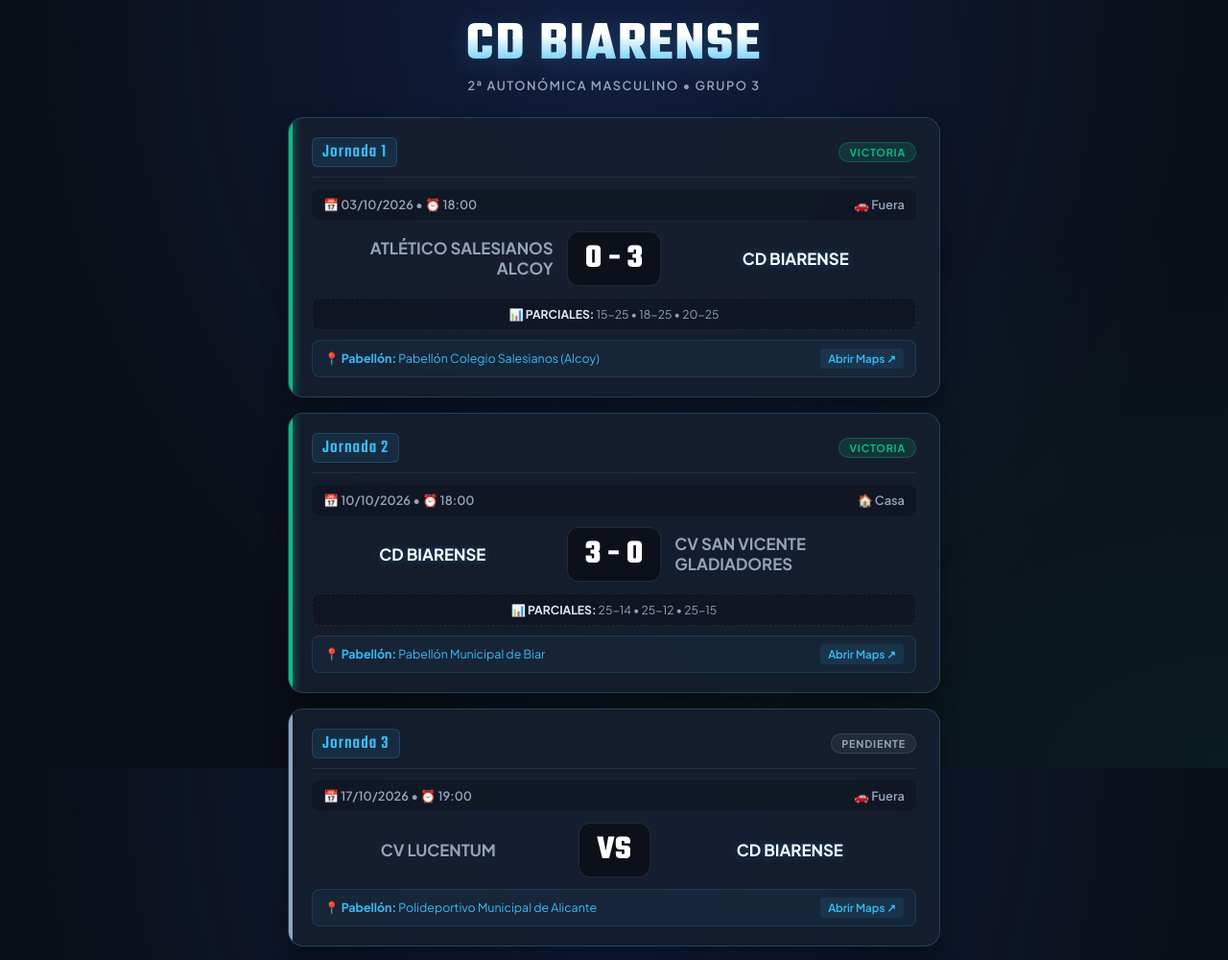
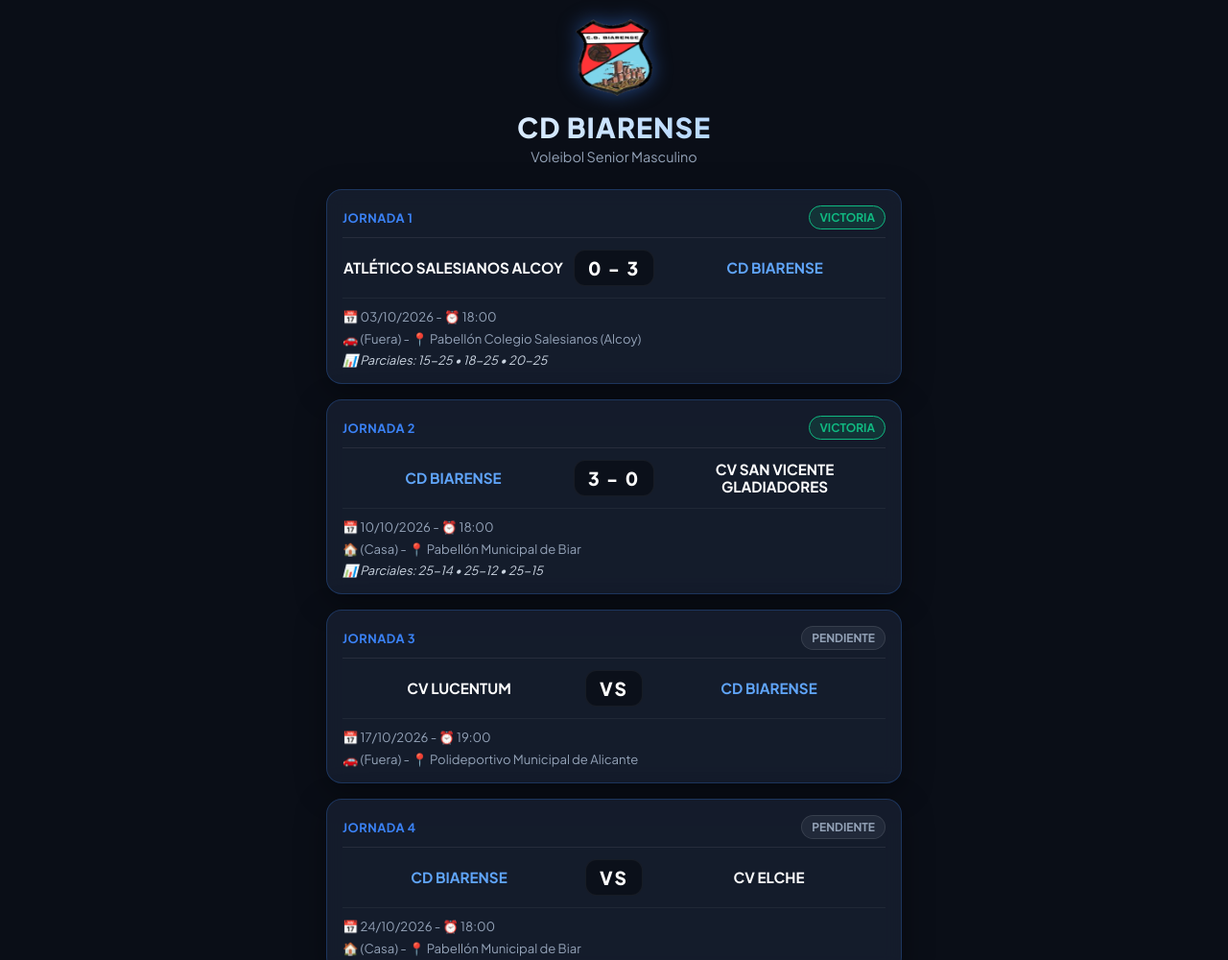
Before and after one commit to RafaLeorioo/voleybot, a plain HTML site: page index.html in a window 1280 px wide. Shown: the top 1000 px of the page at 96% size. Drawn offline with Linux system fonts and the light colour scheme.

Commit message:
Update index.html

```diff
--- a/index.html
+++ b/index.html
@@ -5,14 +5,14 @@
     <meta name="viewport" content="width=device-width, initial-scale=1.0">
     <title>CD BIARENSE - Voleibol</title>
 
-    <!-- FAVICONS Y MANIFIESTO CON RUTA ABSOLUTA -->
-    <link rel="apple-touch-icon" sizes="180x180" href="https://rafaleorioo.github.io/voleybot/apple-touch-icon.png">
-    <link rel="icon" type="image/png" sizes="32x32" href="https://rafaleorioo.github.io/voleybot/favicon-32x32.png">
-    <link rel="icon" type="image/png" sizes="16x16" href="https://rafaleorioo.github.io/voleybot/favicon-16x16.png">
-    <link rel="manifest" href="https://rafaleorioo.github.io/voleybot/site.webmanifest">
-    <link rel="shortcut icon" href="https://rafaleorioo.github.io/voleybot/favicon.ico">
+    <!-- FAVICONS Y MANIFIESTO CON RUTA ABSOLUTA Y ANTI-CACHÉ -->
+    <link rel="apple-touch-icon" sizes="180x180" href="https://rafaleorioo.github.io/voleybot/apple-touch-icon.png?v=2">
+    <link rel="icon" type="image/png" sizes="32x32" href="https://rafaleorioo.github.io/voleybot/favicon-32x32.png?v=2">
+    <link rel="icon" type="image/png" sizes="16x16" href="https://rafaleorioo.github.io/voleybot/favicon-16x16.png?v=2">
+    <link rel="manifest" href="https://rafaleorioo.github.io/voleybot/site.webmanifest?v=2">
+    <link rel="shortcut icon" href="https://rafaleorioo.github.io/voleybot/favicon.ico?v=2">
 
-    <!-- Configuración Web App -->
+    <!-- Configuración Web App Mobile -->
     <meta name="mobile-web-app-capable" content="yes">
     <meta name="apple-mobile-web-app-capable" content="yes">
     <meta name="apple-mobile-web-app-status-bar-style" content="black-translucent">
@@ -23,15 +23,15 @@
     <!-- Fuentes deportivas -->
     <link rel="preconnect" href="https://fonts.googleapis.com">
     <link rel="preconnect" href="https://fonts.gstatic.com" crossorigin>
-    <link href="https://fonts.googleapis.com/css2?family=Teko:wght@500;700&family=Plus+Jakarta+Sans:wght@400;600;700&display=swap" rel="stylesheet">
+    <link href="https://fonts.googleapis.com/css2?family=Plus+Jakarta+Sans:wght@400;600;700;800&display=swap" rel="stylesheet">
 
     <style>
         :root {
             --bg-dark: #0a0e17;
             --card-bg: rgba(23, 31, 48, 0.85);
-            --border-glow: rgba(56, 189, 248, 0.25);
-            --accent-blue: #38bdf8;
-            --text-main: #f8fafc;
+            --border-glow: rgba(59, 130, 246, 0.25);
+            --accent-blue: #3b82f6;
+            --text-main: #ffffff;
             --text-muted: #94a3b8;
 
             --win-glow: #10b981;
@@ -42,374 +42,249 @@
 
         * {
             box-sizing: border-box;
+            margin: 0;
+            padding: 0;
         }
 
         body {
             font-family: 'Plus Jakarta Sans', sans-serif;
             background-color: var(--bg-dark);
-            background-image:
-                radial-gradient(at 50% 0%, rgba(30, 58, 138, 0.35) 0px, transparent 70%),
-                radial-gradient(at 100% 100%, rgba(16, 185, 129, 0.08) 0px, transparent 50%);
-            background-attachment: fixed;
             color: var(--text-main);
-            margin: 0;
-            padding: 20px 12px;
             min-height: 100vh;
+            padding: 20px 15px 40px;
+            display: flex;
+            flex-direction: column;
+            align-items: center;
+        }
+
+        .header {
+            text-align: center;
+            margin-bottom: 25px;
+            width: 100%;
+            max-width: 600px;
+        }
+
+        .header img {
+            width: 80px;
+            height: 80px;
+            object-fit: contain;
+            margin-bottom: 10px;
+            filter: drop-shadow(0 0 10px rgba(59, 130, 246, 0.5));
+        }
+
+        .header h1 {
+            font-size: 1.8rem;
+            font-weight: 800;
+            letter-spacing: 1px;
+            text-transform: uppercase;
+            background: linear-gradient(135deg, #fff 0%, #93c5fd 100%);
+            -webkit-background-clip: text;
+            -webkit-text-fill-color: transparent;
+        }
+
+        .header p {
+            color: var(--text-muted);
+            font-size: 0.9rem;
+            margin-top: 4px;
         }
 
         .container {
-            max-width: 680px;
-            margin: 0 auto;
+            width: 100%;
+            max-width: 600px;
+            display: flex;
+            flex-direction: column;
+            gap: 16px;
         }
 
-        header {
-            text-align: center;
-            margin-bottom: 25px;
-            padding: 0 10px;
+        .card {
+            background: var(--card-bg);
+            border: 1px solid var(--border-glow);
+            border-radius: 16px;
+            padding: 16px;
+            backdrop-filter: blur(10px);
+            box-shadow: 0 8px 32px 0 rgba(0, 0, 0, 0.37);
+            transition: transform 0.2s ease, border-color 0.2s ease;
         }
 
-        header h1 {
-            font-family: 'Teko', sans-serif;
-            font-size: 3rem;
-            letter-spacing: 2px;
-            text-transform: uppercase;
-            margin: 0;
-            background: linear-gradient(180deg, #ffffff 30%, var(--accent-blue) 100%);
-            -webkit-background-clip: text;
-            -webkit-text-fill-color: transparent;
-            line-height: 0.95;
-            filter: drop-shadow(0 4px 12px rgba(56, 189, 248, 0.2));
-        }
-
-        header p {
-            color: var(--text-muted);
-            font-size: 0.8rem;
-            text-transform: uppercase;
-            letter-spacing: 1.5px;
-            margin-top: 6px;
-            font-weight: 600;
-        }
-
-        /* TARJETA MEJORADA */
-        .match-card {
-            background: var(--card-bg);
-            backdrop-filter: blur(12px);
-            -webkit-backdrop-filter: blur(12px);
-            border-radius: 16px;
-            padding: 16px;
-            margin-bottom: 16px;
-            border: 1px solid var(--border-glow);
-            box-shadow: 0 8px 24px rgba(0, 0, 0, 0.4);
-            position: relative;
-            overflow: hidden;
-        }
-
-        .match-card::before {
-            content: '';
-            position: absolute;
-            left: 0;
-            top: 0;
-            bottom: 0;
-            width: 4px;
-        }
-
-        .match-card.Victoria::before { background: var(--win-glow); box-shadow: 0 0 10px var(--win-glow); }
-        .match-card.Derrota::before { background: var(--loss-glow); }
-        .match-card.Pendiente::before { background: var(--text-muted); }
-
-        /* CABECERA REDISEÑADA PARA EVITAR AMONTONAMIENTOS */
-        .match-header {
+        .card-header {
             display: flex;
             justify-content: space-between;
             align-items: center;
+            margin-bottom: 12px;
+            padding-bottom: 8px;
             border-bottom: 1px solid rgba(255, 255, 255, 0.08);
-            padding-bottom: 10px;
-            margin-bottom: 12px;
         }
 
         .jornada-badge {
-            font-family: 'Teko', sans-serif;
-            font-size: 1.2rem;
-            letter-spacing: 1px;
+            font-size: 0.8rem;
+            font-weight: 700;
             color: var(--accent-blue);
-            background: rgba(56, 189, 248, 0.1);
-            padding: 1px 10px;
-            border-radius: 6px;
-            border: 1px solid rgba(56, 189, 248, 0.2);
+            text-transform: uppercase;
+            letter-spacing: 0.5px;
         }
 
         .status-badge {
-            padding: 3px 10px;
+            font-size: 0.75rem;
+            font-weight: 700;
+            padding: 4px 10px;
             border-radius: 20px;
-            font-size: 0.68rem;
-            font-weight: 700;
             text-transform: uppercase;
-            letter-spacing: 0.8px;
         }
 
-        .status-badge.Victoria {
+        .status-victoria {
             background: var(--win-bg);
             color: var(--win-glow);
-            border: 1px solid rgba(16, 185, 129, 0.3);
+            border: 1px solid var(--win-glow);
         }
 
-        .status-badge.Pendiente {
+        .status-derrota {
+            background: rgba(239, 68, 68, 0.15);
+            color: var(--loss-glow);
+            border: 1px solid var(--loss-glow);
+        }
+
+        .status-pendiente {
             background: var(--pending-bg);
             color: var(--text-muted);
-            border: 1px solid rgba(148, 163, 184, 0.2);
+            border: 1px solid rgba(255, 255, 255, 0.1);
         }
 
-        /* DETALLES DE FECHA, HORA Y CONDICIÓN (Coche / Casa) */
-        .match-meta-grid {
+        .match-info {
             display: grid;
-            grid-template-columns: 1fr auto;
-            gap: 8px;
-            font-size: 0.8rem;
-            color: var(--text-muted);
-            margin-bottom: 12px;
-            background: rgba(10, 14, 23, 0.4);
-            padding: 8px 12px;
-            border-radius: 8px;
-            font-weight: 600;
+            grid-template-columns: 1fr auto 1fr;
+            align-items: center;
+            gap: 10px;
+            text-align: center;
+            margin: 10px 0;
         }
 
-        .match-meta-grid div {
+        .team {
+            font-size: 0.95rem;
+            font-weight: 700;
+            line-height: 1.2;
+        }
+
+        .team.highlight {
+            color: #60a5fa;
+        }
+
+        .score-board {
+            background: rgba(0, 0, 0, 0.4);
+            padding: 6px 14px;
+            border-radius: 12px;
+            font-size: 1.2rem;
+            font-weight: 800;
+            letter-spacing: 2px;
+            color: #fff;
+            border: 1px solid rgba(255, 255, 255, 0.05);
+        }
+
+        .details {
+            display: flex;
+            flex-direction: column;
+            gap: 6px;
+            font-size: 0.82rem;
+            color: var(--text-muted);
+            margin-top: 12px;
+            padding-top: 10px;
+            border-top: 1px solid rgba(255, 255, 255, 0.05);
+        }
+
+        .detail-item {
             display: flex;
             align-items: center;
             gap: 6px;
         }
 
-        /* SCOREBOARD */
-        .scoreboard {
-            display: flex;
-            flex-direction: column;
-            gap: 8px;
-            margin-bottom: 12px;
-            background: rgba(10, 14, 23, 0.6);
-            padding: 12px;
-            border-radius: 12px;
-            border: 1px solid rgba(255, 255, 255, 0.05);
+        .parciales {
+            font-style: italic;
+            color: #cbd5e1;
+            font-size: 0.8rem;
         }
 
-        .team-row {
-            display: flex;
-            justify-content: space-between;
-            align-items: center;
-            gap: 10px;
+        .btn-update {
+            margin-top: 20px;
+            background: rgba(59, 130, 246, 0.2);
+            color: #93c5fd;
+            border: 1px solid var(--accent-blue);
+            padding: 10px 18px;
+            border-radius: 12px;
+            font-size: 0.85rem;
+            font-weight: 700;
+            cursor: pointer;
+            transition: all 0.2s ease;
         }
 
-        .team-name {
-            font-size: 0.92rem;
-            font-weight: 700;
-            color: #94a3b8;
-            word-break: break-word;
-            flex: 1;
-        }
-
-        .team-row.target .team-name {
-            color: #ffffff;
-            text-shadow: 0 0 10px rgba(56, 189, 248, 0.3);
-        }
-
-        .team-score {
-            font-family: 'Teko', sans-serif;
-            font-size: 1.7rem;
-            font-weight: 700;
-            color: #ffffff;
-            background: rgba(10, 14, 23, 0.9);
-            border: 1px solid rgba(255, 255, 255, 0.1);
-            border-radius: 8px;
-            min-width: 36px;
-            text-align: center;
-            line-height: 1;
-            padding: 3px 6px;
-        }
-
-        /* PARCIALES */
-        .parciales-box {
-            margin-bottom: 10px;
-            background: rgba(10, 14, 23, 0.4);
-            border-radius: 8px;
-            padding: 8px 10px;
-            font-size: 0.76rem;
-            color: var(--text-muted);
-            text-align: center;
-            border: 1px dashed rgba(255, 255, 255, 0.08);
-            word-break: break-all;
-        }
-
-        .parciales-box strong {
-            color: #e2e8f0;
-        }
-
-        /* UBICACIÓN / MAPS */
-        .location-box {
-            font-size: 0.78rem;
-            color: var(--accent-blue);
-            background: rgba(56, 189, 248, 0.05);
-            padding: 8px 12px;
-            border-radius: 8px;
-            border: 1px solid rgba(56, 189, 248, 0.15);
-            text-decoration: none;
-            display: flex;
-            justify-content: space-between;
-            align-items: center;
-            gap: 10px;
-            transition: all 0.2s ease-in-out;
-        }
-
-        .location-box span.pabellon-texto {
-            word-break: break-word;
-            flex: 1;
-        }
-
-        .location-box span.maps-btn {
-            font-size: 0.72rem;
-            font-weight: 600;
-            white-space: nowrap;
-            background: rgba(56, 189, 248, 0.1);
-            padding: 3px 8px;
-            border-radius: 4px;
-        }
-
-        .location-box:hover {
-            background: rgba(56, 189, 248, 0.12);
-        }
-
-        /* VISTA PC */
-        @media (min-width: 550px) {
-            header h1 { font-size: 3.6rem; }
-            .match-card { padding: 20px 24px; }
-
-            .scoreboard {
-                display: grid;
-                grid-template-columns: 1fr auto 1fr;
-                align-items: center;
-                gap: 14px;
-                background: transparent;
-                padding: 0;
-                border: none;
-            }
-
-            .team-row {
-                flex-direction: column;
-                justify-content: center;
-            }
-
-            .team-row.local { text-align: right; }
-            .team-row.visitante { text-align: left; }
-
-            .team-name { font-size: 1.05rem; }
-            .team-score { display: none; }
-
-            .score-box-pc {
-                display: block;
-                font-family: 'Teko', sans-serif;
-                font-size: 2.2rem;
-                font-weight: 700;
-                background: rgba(10, 14, 23, 0.8);
-                border: 1px solid rgba(255, 255, 255, 0.1);
-                border-radius: 12px;
-                padding: 2px 18px;
-                color: #ffffff;
-                text-align: center;
-                min-width: 75px;
-            }
-        }
-
-        @media (max-width: 549px) {
-            .score-box-pc { display: none; }
+        .btn-update:active {
+            transform: scale(0.96);
+            background: var(--accent-blue);
+            color: #fff;
         }
     </style>
 </head>
 <body>
 
-    <div class="container">
-        <header>
-            <h1>CD BIARENSE</h1>
-            <p>2ª Autonómica Masculino • Grupo 3</p>
-        </header>
+    <div class="header">
+        <img src="https://rafaleorioo.github.io/voleybot/apple-touch-icon.png" alt="CD Biarense Logo">
+        <h1>CD BIARENSE</h1>
+        <p>Voleibol Senior Masculino</p>
+    </div>
 
-        <div id="partidos-list"></div>
+    <div class="container" id="partidos-container">
+        <!-- Las tarjetas se cargarán dinámicamente aquí -->
     </div>
+
+    <button class="btn-update" onclick="cargarPartidos()">🔄 Actualizar Calendario</button>
 
     <script>
         async function cargarPartidos() {
+            const contenedor = document.getElementById('partidos-container');
+
             try {
-                const response = await fetch('partidos.json');
-                const partidos = await response.json();
+                // PARÁMETRO ANTI-CACHÉ AÑADIDO A CONTINUACIÓN (?t=timestamp)
+                const respuesta = await fetch(`partidos.json?t=${new Date().getTime()}`);
+                const partidos = await respuesta.json();
 
-                const contenedor = document.getElementById('partidos-list');
                 contenedor.innerHTML = '';
 
                 partidos.forEach(p => {
                     const card = document.createElement('div');
-                    card.className = `match-card ${p.estado}`;
+                    card.className = 'card';
 
-                    const isLocalTarget = p.local.toUpperCase().includes('BIARENSE');
-                    const isVisitanteTarget = p.visitante.toUpperCase().includes('BIARENSE');
-
-                    let setLocal = "-";
-                    let setVisitante = "-";
-                    if (p.resultado && p.resultado.includes('-')) {
-                        const partes = p.resultado.split('-');
-                        setLocal = partes[0].trim();
-                        setVisitante = partes[1].trim();
-                    }
-
-                    // Determinar icono de condición (Coche si es Fuera, Casa si es Casa)
-                    const esFuera = p.condicion && p.condicion.toLowerCase().includes('fuera');
-                    const iconoCondicion = esFuera ? '🚗' : '🏠';
+                    const estadoClass = `status-${p.estado.toLowerCase()}`;
+                    const esCasa = p.condicion === 'Casa';
+                    const iconoCondicion = esCasa ? '🏠' : '🚗';
 
                     card.innerHTML = `
-                        <div class="match-header">
+                        <div class="card-header">
                             <span class="jornada-badge">${p.jornada}</span>
-                            <span class="status-badge ${p.estado}">${p.estado}</span>
+                            <span class="status-badge ${estadoClass}">${p.estado}</span>
                         </div>
-
-                        <div class="match-meta-grid">
-                            <div>📅 ${p.fecha} ${p.hora ? `• ⏰ ${p.hora}` : ''}</div>
-                            <div>${iconoCondicion} ${p.condicion}</div>
+                        <div class="match-info">
+                            <div class="team ${p.local.includes('BIARENSE') ? 'highlight' : ''}">${p.local}</div>
+                            <div class="score-board">${p.resultado || 'VS'}</div>
+                            <div class="team ${p.visitante.includes('BIARENSE') ? 'highlight' : ''}">${p.visitante}</div>
                         </div>
-
-                        <div class="scoreboard">
-                            <!-- Fila Local -->
-                            <div class="team-row local ${isLocalTarget ? 'target' : ''}">
-                                <span class="team-name">${p.local}</span>
-                                <span class="team-score">${setLocal}</span>
+                        <div class="details">
+                            <div class="detail-item">
+                                <span>📅 ${p.fecha} - ⏰ ${p.hora || 'Por definir'}</span>
                             </div>
-
-                            <!-- Marcador Centralizado para PC -->
-                            <div class="score-box-pc">${p.resultado}</div>
-
-                            <!-- Fila Visitante -->
-                            <div class="team-row visitante ${isVisitanteTarget ? 'target' : ''}">
-                                <span class="team-name">${p.visitante}</span>
-                                <span class="team-score">${setVisitante}</span>
+                            <div class="detail-item">
+                                <span>${iconoCondicion} (${p.condicion}) - 📍 ${p.ubicacion}</span>
                             </div>
+                            ${p.parciales ? `<div class="detail-item parciales">📊 Parciales: ${p.parciales}</div>` : ''}
                         </div>
-
-                        ${p.parciales ? `
-                            <div class="parciales-box">
-                                📊 <strong>PARCIALES:</strong> ${p.parciales.split('/').join('  •  ')}
-                            </div>
-                        ` : ''}
-
-                        ${p.ubicacion ? `
-                            <a href="https://www.google.com/maps/search/?api=1&query=${encodeURIComponent(p.ubicacion)}" target="_blank" class="location-box">
-                                <span class="pabellon-texto">📍 <strong>Pabellón:</strong> ${p.ubicacion}</span>
-                                <span class="maps-btn">Abrir Maps ↗</span>
-                            </a>
-                        ` : ''}
                     `;
 
                     contenedor.appendChild(card);
                 });
             } catch (error) {
-                console.error('Error cargando partidos:', error);
+                console.error('Error al cargar partidos:', error);
+                contenedor.innerHTML = '<p style="text-align:center; color:#ef4444;">Error cargando los partidos. Inténtalo de nuevo más tarde.</p>';
             }
         }
 
+        // Cargar los partidos al iniciar la página
         cargarPartidos();
     </script>
 </body>
```
